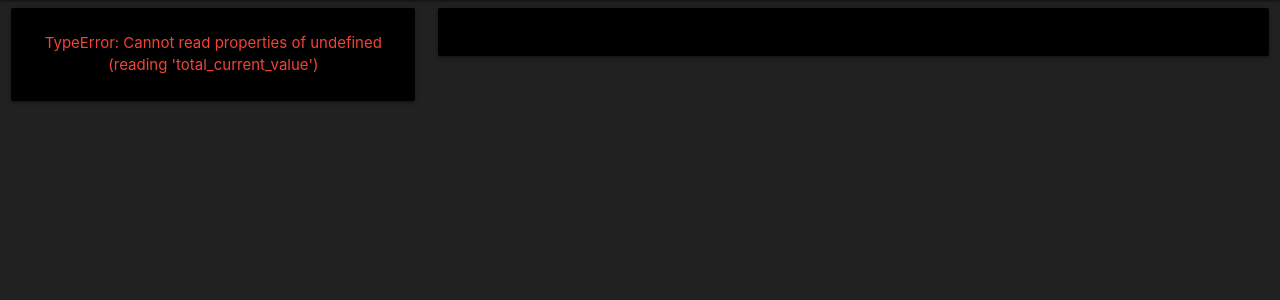
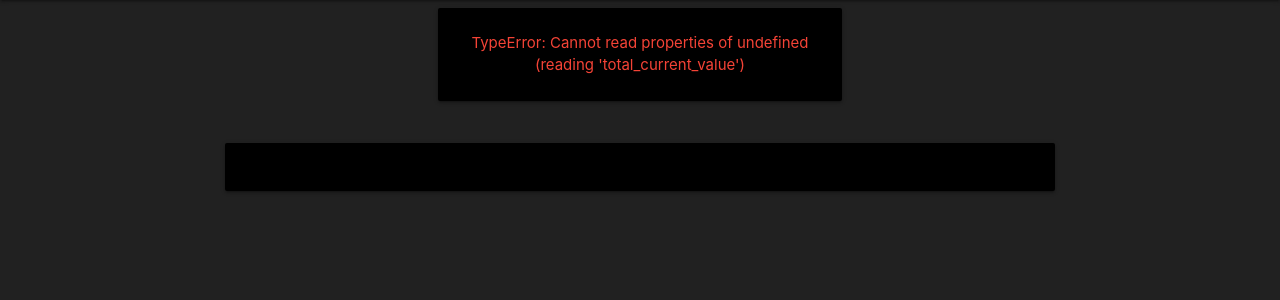
Before and after one commit to vikrambajaj22/binance-connect, a Flask app: page / in a window 1280 px wide. Shown: the part 64-364 px from the top of the page. Run offline with Flask 2, Linux system fonts and the light colour scheme.

Commit message:
fix layout

```diff
--- a/templates/index.html
+++ b/templates/index.html
@@ -18,7 +18,7 @@
     </header>
     <main>
         <div class="row">
-            <div class="col s12 m4 l4">
+            <div class="col s12 m4 l4 push-m4 push-l4">
                 <div class="card black">
                     <div class="card-content white-text">
                         <div id="summary">
@@ -26,7 +26,9 @@
                     </div>
                 </div>
             </div>
-            <div class="col s12 m8 l8">
+        </div>
+        <div class="row">
+            <div class="col s12 m8 l8 push-m2 push-l2">
                 <div class="card black">
                     <div class="card-content white-text">
                         <div id="results-table">
```
